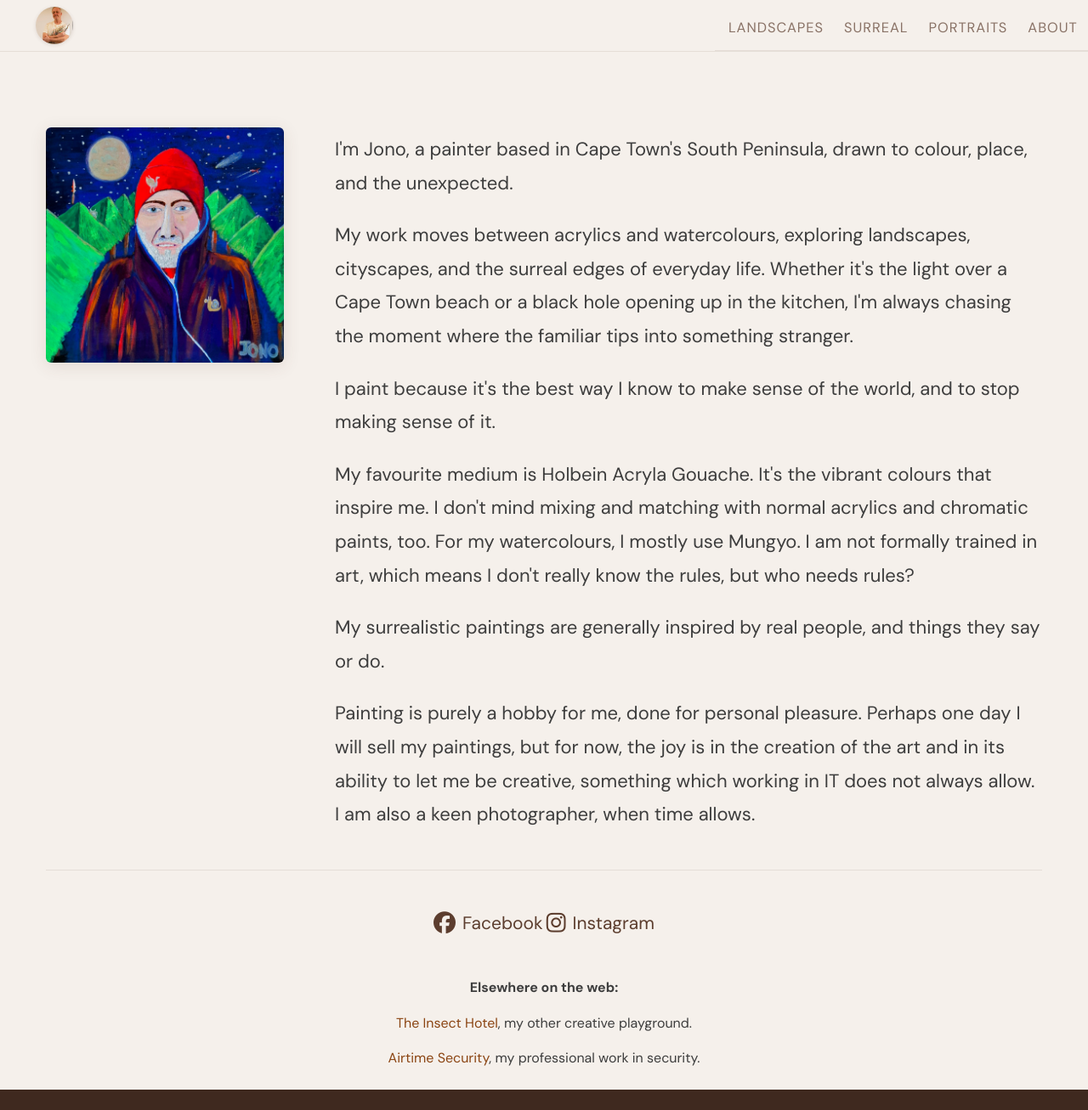
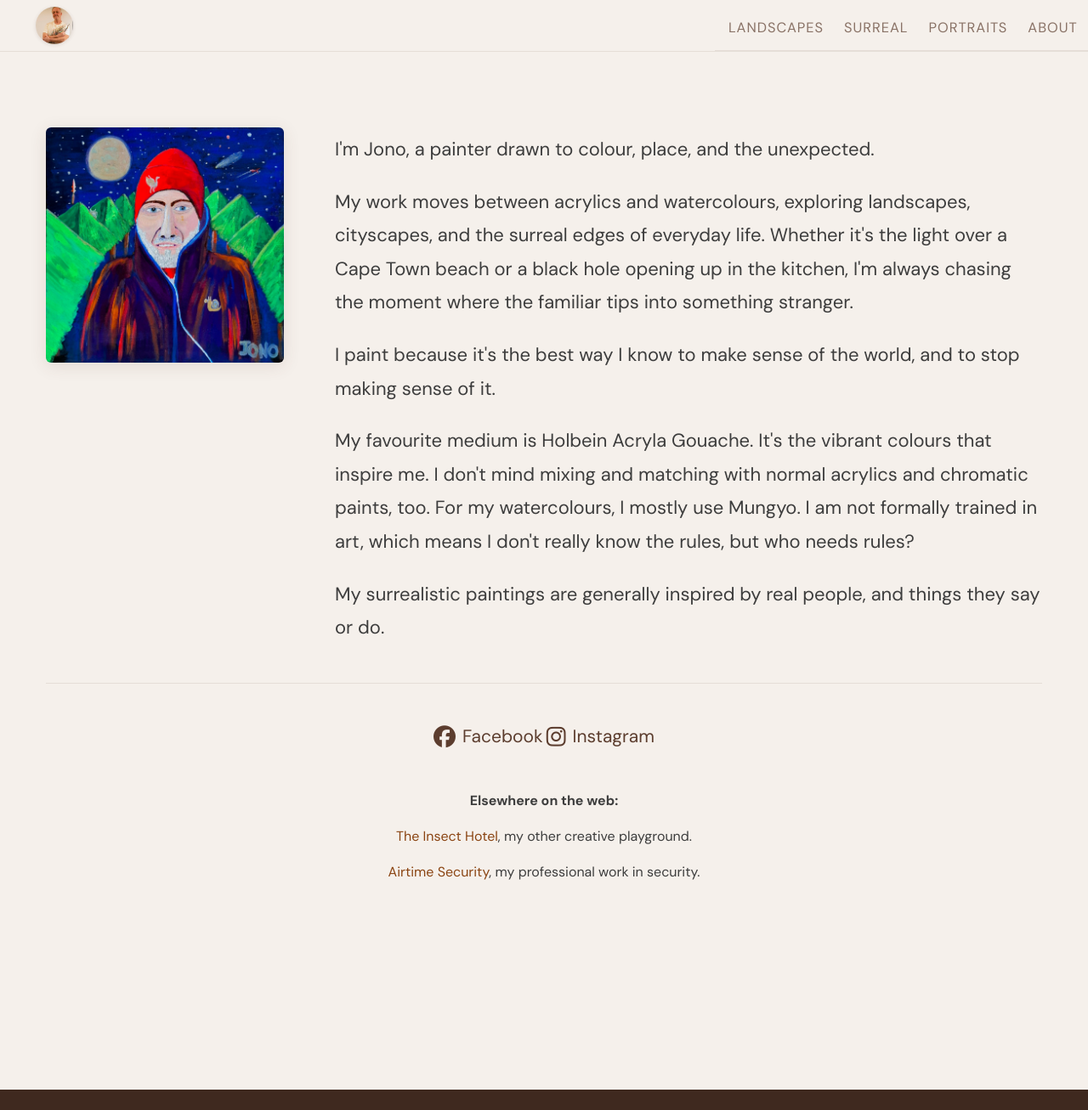
Before and after one commit to JonathanCGill/Jono-The-Artist, an MkDocs documentation site: the page built from docs/about.md, in a window 1280 px wide and 1307 px high. Shown: the whole window at 85% size. Built offline with MkDocs 1.6.1 and Material for MkDocs 9.7.7, drawn with Linux system fonts in a browser that asks for light colours.

Commit message:
Revert "Add personal background to About page"

```diff
--- a/docs/about.md
+++ b/docs/about.md
@@ -10,7 +10,7 @@
 
 <div class="about-text" markdown>
 
-I'm Jono, a painter based in Cape Town's South Peninsula, drawn to colour, place, and the unexpected.
+I'm Jono, a painter drawn to colour, place, and the unexpected.
 
 My work moves between acrylics and watercolours, exploring landscapes, cityscapes, and the surreal edges of everyday life. Whether it's the light over a Cape Town beach or a black hole opening up in the kitchen, I'm always chasing the moment where the familiar tips into something stranger.
 
@@ -19,8 +19,6 @@ I paint because it's the best way I know to make sense of the world, and to stop
 My favourite medium is Holbein Acryla Gouache. It's the vibrant colours that inspire me. I don't mind mixing and matching with normal acrylics and chromatic paints, too. For my watercolours, I mostly use Mungyo. I am not formally trained in art, which means I don't really know the rules, but who needs rules?
 
 My surrealistic paintings are generally inspired by real people, and things they say or do.
-
-Painting is purely a hobby for me, done for personal pleasure. Perhaps one day I will sell my paintings, but for now, the joy is in the creation of the art and in its ability to let me be creative, something which working in IT does not always allow. I am also a keen photographer, when time allows.
 
 </div>
 
```
